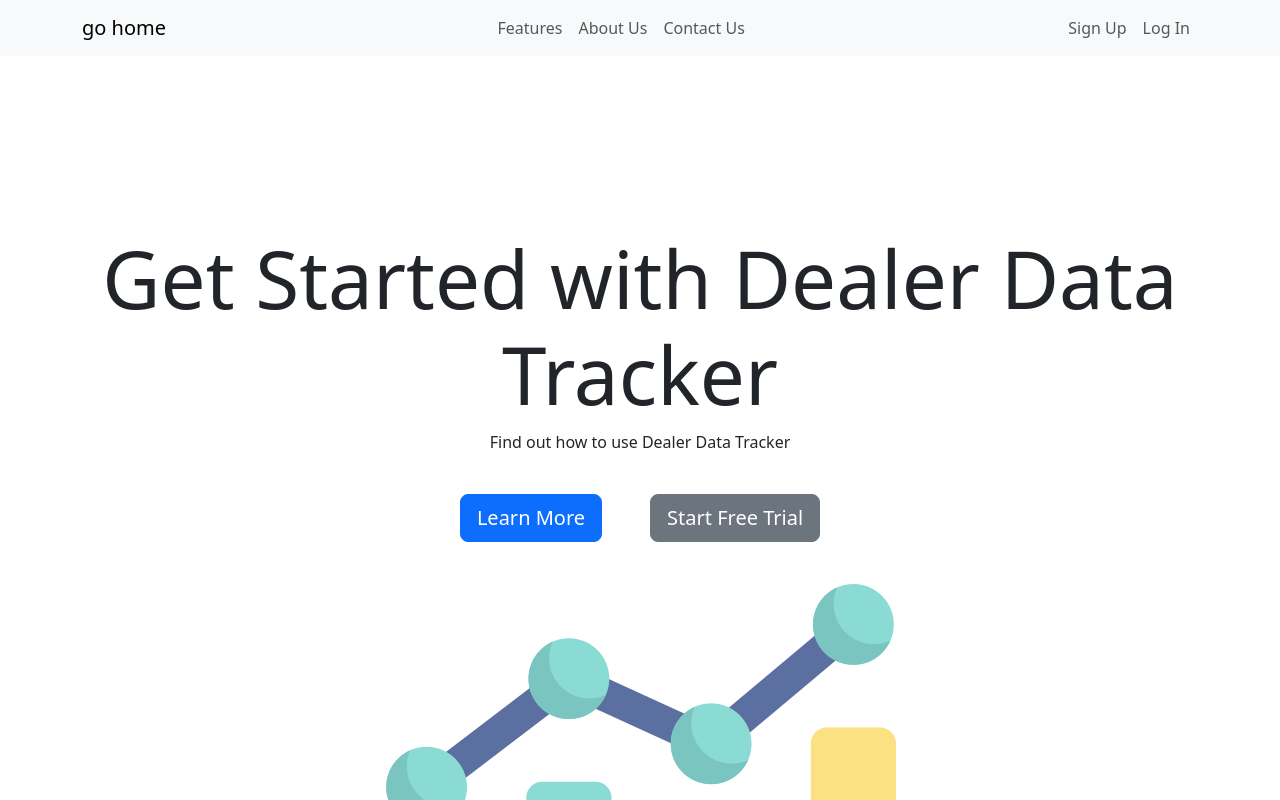
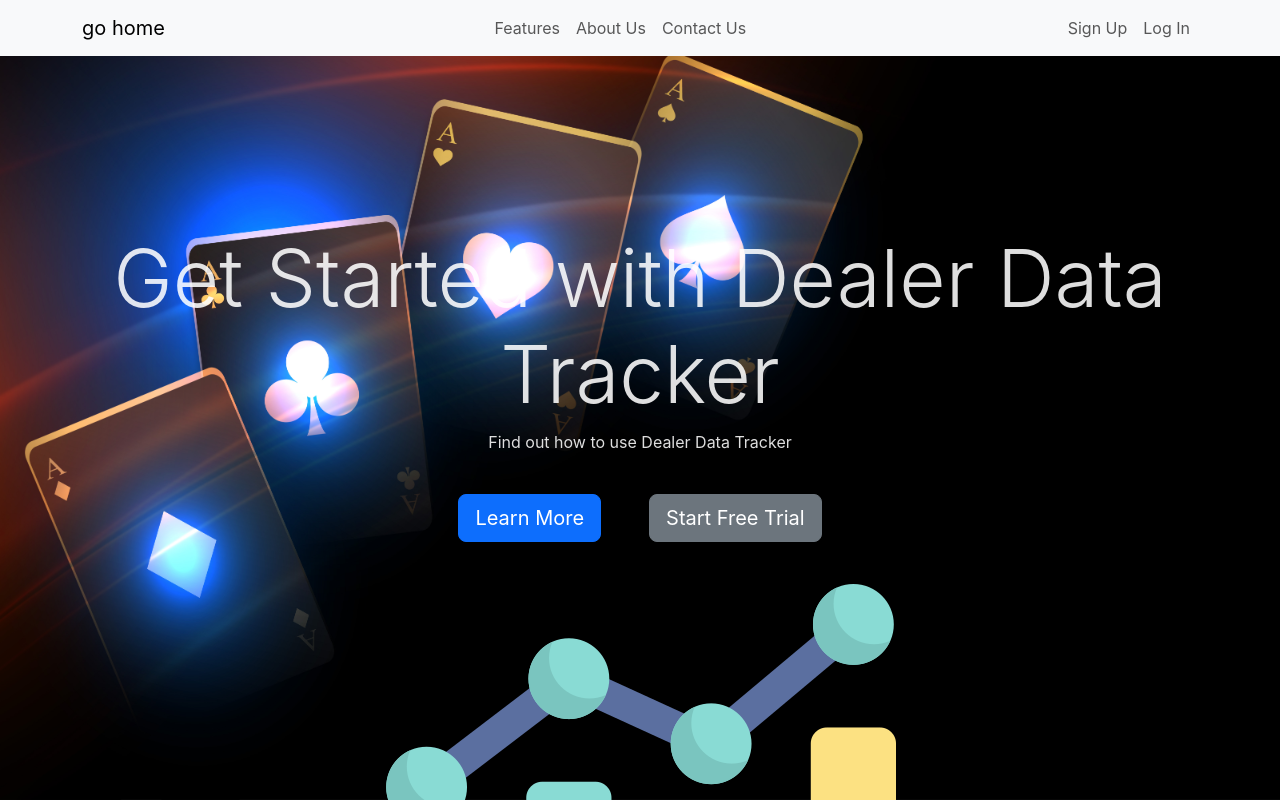
Before and after one commit to florezf90/dealer-data-tracker, a React (Vite) app in the folder client/: page / in a window 1280 px wide. Shown: the top 800 px of the page. Built offline with nearby package versions, Linux system fonts and the light colour scheme.

Commit message:
added background image across dashboard

```diff
--- a/client/src/pages/Dashboard.jsx
+++ b/client/src/pages/Dashboard.jsx
@@ -5,7 +5,7 @@ import { GET_DEALERS } from '../utils/queries'; // Import the GraphQL query
 import { REMOVE_DEALER } from '../utils/mutations';
 import AuthService from '../utils/auth';
 import Auth from '../utils/auth';
-
+import './dashboard.css';
 
 
 const Dashboard = () => {
--- /dev/null
+++ b/client/src/pages/dashboard.css
@@ -0,0 +1,60 @@
+body {
+  background-image: url('../assets/aces.jpg');
+  background-size: cover;
+  background-repeat: no-repeat;
+  background-attachment: fixed;
+  background-position: center;
+  margin: 0;
+  font-family: Inter, system-ui, Avenir, Helvetica, Arial, sans-serif;
+  line-height: 1.5;
+  font-weight: 400;
+  color: rgba(255, 255, 255, 0.87);
+  font-synthesis: none;
+  text-rendering: optimizeLegibility;
+  -webkit-font-smoothing: antialiased;
+  -moz-osx-font-smoothing: grayscale;
+}
+
+.dashboard {
+  padding: 20px;
+}
+
+.dashboard h2 {
+  font-size: 35px; /* Increase font size for the heading */
+  margin-bottom: 20px;
+}
+
+.dealer-performance-list {
+  margin-bottom: 20px;
+}
+
+.dealer-performance-list ul {
+  font-size: 18px;
+  font-weight: bold;
+  list-style: none;
+  padding: 0;
+}
+
+.dealer-performance-list li {
+  margin-bottom: 20px; /* Increase spacing between list items */
+}
+
+.dealer-performance-list li .dealer-name {
+  font-size: 25px; /* Increase font size for the dealer name */
+  font-weight: bold;
+  color: #ff3333; /* Red */
+}
+
+.dealer-performance-list li button {
+  background-color: #90373787; /* Red */
+  color:whitesmoke;
+  border: 15px 10px;
+  padding: 15px 20px; /* Increase padding for the buttons */
+  cursor: pointer;
+  transition: background-color 0.3s ease;
+}
+
+.dealer-performance-list li button:hover {
+  background-color: #c40000; /* Darker red on hover */
+
+}
```
